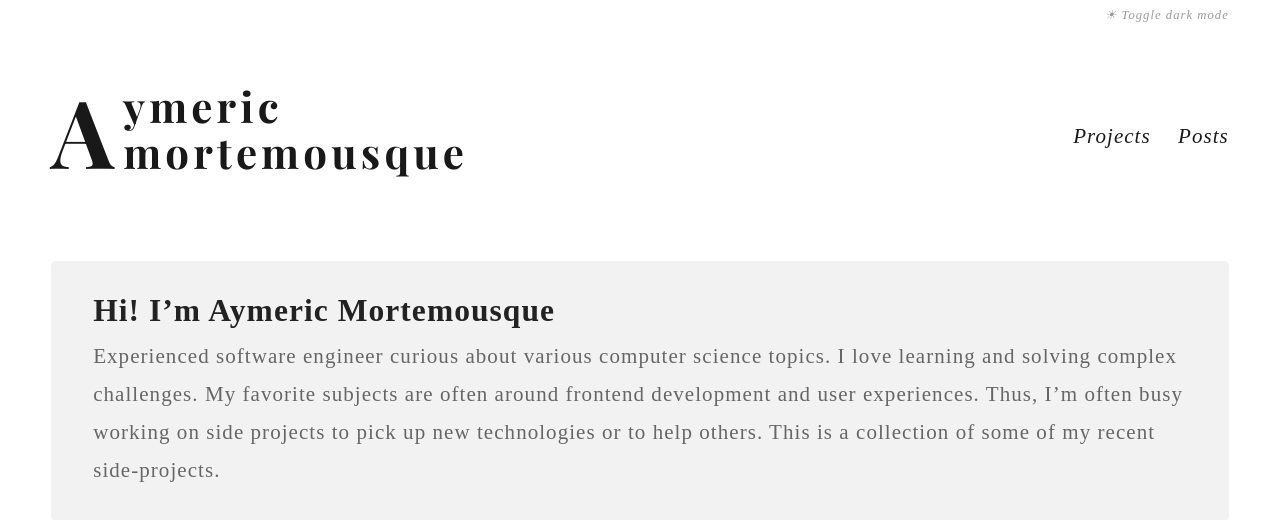
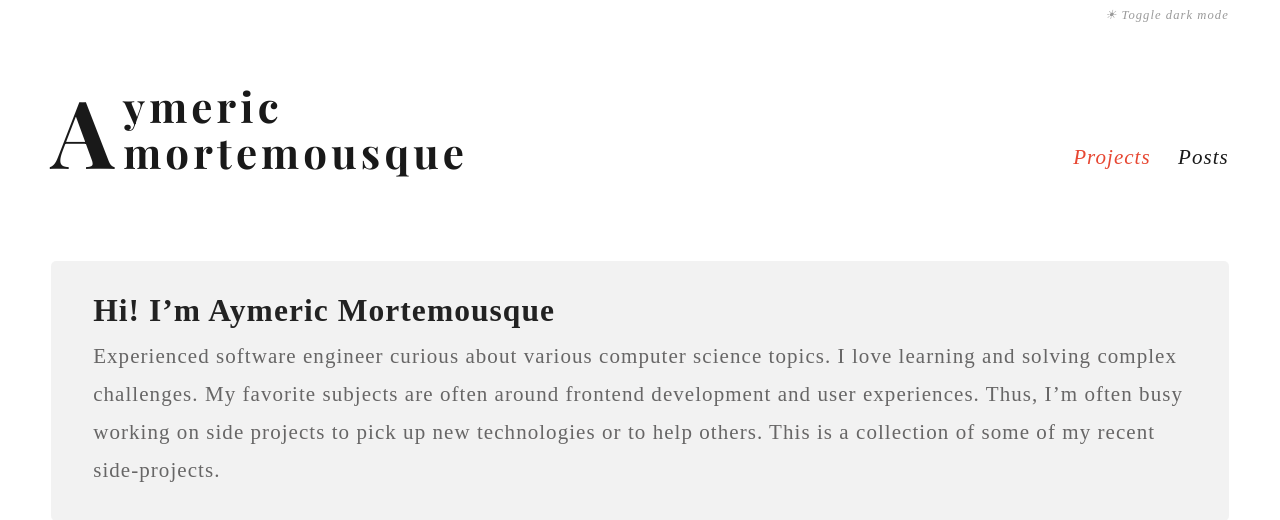
Before and after one commit to amortemousque/portfolio, a PHP site: page / in a window 1280 px wide. Shown: the top 520 px of the page. Run offline with PHP 8.4, Linux system fonts and the light colour scheme; some web fonts are replaced.

Commit message:
Change menu component for conflict

```diff
--- a/assets/scripts/index.js
+++ b/assets/scripts/index.js
@@ -1 +1,2 @@
 import "./dark-mode.js";
+import "./nav-menu.js";
--- /dev/null
+++ b/assets/scripts/nav-menu.js
@@ -0,0 +1,9 @@
+export class NavMenu extends HTMLElement {
+  connectedCallback() {
+    this.querySelector('a[href^="/' + location.pathname.split("/")[1] + '"]').classList.add(
+      "active"
+    );
+  }
+}
+
+customElements.define("nav-menu", NavMenu);
--- a/assets/style.css
+++ b/assets/style.css
@@ -104,15 +104,15 @@ p {
 }
 
 /* Nav */
-menu {
+nav-menu {
   margin-top: 1rem;
 }
 
-menu a.active {
+nav-menu a.active {
   color: var(--color-primary);
 }
 
-menu a + a {
+nav-menu a + a {
   margin-inline-start: 1rem;
 }
 
--- a/index.html
+++ b/index.html
@@ -59,10 +59,10 @@
           <span class="first-letter">A</span>ymeric <br />
           mortemousque
         </h1>
-        <menu role="nav">
+        <nav-menu role="nav">
           <a href="/">Projects</a>
           <a href="/posts">Posts</a>
-        </menu>
+        </nav-menu>
       </section>
     </header>
     <main>
--- a/posts.html
+++ b/posts.html
@@ -59,10 +59,10 @@
           <span class="first-letter">A</span>ymeric <br />
           mortemousque
         </h1>
-        <menu role="nav">
+        <nav-menu role="nav">
           <a href="/">Projects</a>
           <a href="/posts">Posts</a>
-        </menu>
+        </nav-menu>
       </section>
     </header>
     <main>
```
Also changed, not shown: assets/scripts/menu.js (deleted, +0 -9 lines).
